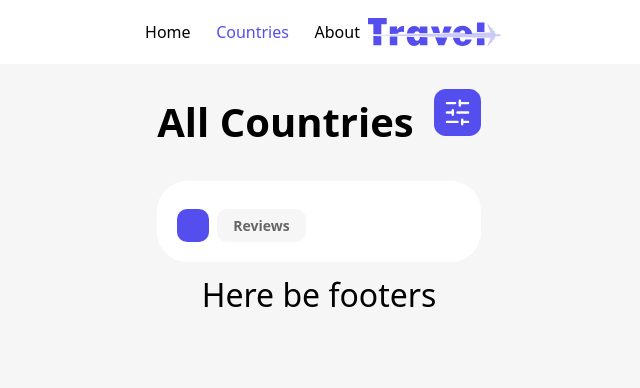
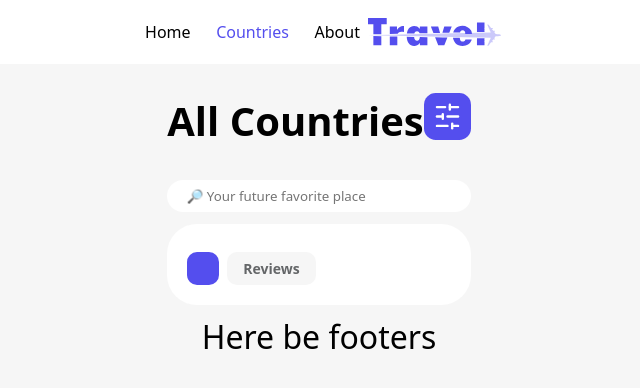
Before and after one commit to ncantarelli/countries-website, a React (Vite) app: page /countries in a window 1280 px wide. Shown: the top 388 px of the page, without its empty margins (321-961 px from the left). Built offline with nearby package versions, Linux system fonts and the light colour scheme; no server answers.

Commit message:
Initial search bar works but still doesn't show results on page.

```diff
--- a/src/components/MyNavbar.tsx
+++ b/src/components/MyNavbar.tsx
@@ -9,7 +9,7 @@ function MyNavbar() {
                 <NavLink to="countries">Countries</NavLink>
                 <NavLink to="about">About</NavLink>
             </div>
-            <img src="../src/assets/logo.svg" alt='Travel Logo'/>
+            <img src="../src/assets/logo.svg" alt='Travel Logo' />
         </nav>
     );
 }
--- /dev/null
+++ b/src/components/SearchBar.tsx
@@ -0,0 +1,15 @@
+import React, { ChangeEvent } from 'react'
+
+interface SearchBarProps {
+    inputChangeHandler: (event: ChangeEvent<HTMLInputElement>) => void;
+};
+
+const SearchBar = ({inputChangeHandler}: SearchBarProps) => {
+  return (
+      <>
+          <input type='text' placeholder=' &#x1F50E; Your future favorite place' onChange={inputChangeHandler}></input>
+    </>
+  )
+}
+
+export default SearchBar
--- a/src/style/styles.css
+++ b/src/style/styles.css
@@ -37,7 +37,7 @@ nav a:hover {
 }
 
 h1 {
-    margin-top: 3.50vh; /* This is 30px moved to viewport height */
+    margin-top: 3.60vh; /* This is 30px moved to viewport height */
     margin-bottom: 2.50vh; /* This is 20px moved to viewport height */
     margin-left: 1vw; /* This is 17.1px moved to viewport height */
     margin-right: 1vw; /* This is 17.1px moved to viewport height */
@@ -91,12 +91,18 @@ footer {
 .HeaderContainer h1 {
     /* display: flex; */
     /* align-items: flex-start; */
-    margin: 30px 20px 20px 0px;
+    margin: 3.60vh 0px 20px 0px;
     font-size: 40px;
 }
 
 .HeaderContainer img {
-    margin-top: 3.15vh;
+    margin-top: 3.60vh;
+}
+
+input {
+    border-radius: 30px;
+    padding: 7px 16px 7px 16px;
+    margin: 0 20px 0 20px;
 }
 
 .CardContainer {
@@ -104,7 +110,6 @@ footer {
     flex-direction: column;
     gap: 12px;
 }
-
 
 .CardContainer p {
     font-size: 0.875rem;
@@ -126,7 +131,7 @@ footer {
     border-radius: 30px;
     gap: 1vh;
     padding: 20px;
-    margin: 0 20px 0 20px;
+    margin: 0px 20px 0 20px;
 }
 
 .CountryTags {
--- a/src/views/Countries.tsx
+++ b/src/views/Countries.tsx
@@ -1,4 +1,5 @@
-import React, { useEffect, useState } from 'react';
+import React, { ChangeEvent, useEffect, useState } from 'react';
+import SearchBar from '../components/SearchBar';
 
 
 interface CountryType {
@@ -28,6 +29,8 @@ function Countries() {
         }
     ]);
 
+    const [inputText, setInputText] = useState("");
+
     const fetchCountries = async () => {
         try {
             const response = await fetch("https://restcountries.com/v3.1/independent?status=true");
@@ -48,9 +51,18 @@ function Countries() {
         };
     };
 
+    const inputChangeHandler = (event: ChangeEvent<HTMLInputElement>) => {
+        console.log('event.target.value :>> ', event.target.value);
+        const text = event.target.value;
+        setInputText(text);
+    };
 
-
-
+    const filteredCountries = countries.filter((country) => {
+        const normalizedCountryName = country.name.common.toLowerCase();
+        const normalizedInputText = inputText.toLowerCase()
+        return normalizedCountryName.includes(normalizedInputText);
+    });
+    console.log('filteredCountries :>> ', filteredCountries);
 
     useEffect(() => {
       fetchCountries();
@@ -62,6 +74,8 @@ function Countries() {
                 <h1>All Countries</h1>
                 <img src='../src/assets/filter-icon.svg' height={"47px"} width={"47px"} />
             </div>
+            <SearchBar inputChangeHandler={inputChangeHandler}/>
+            {/* <input type='text' placeholder=' &#x1F50E; Your future favorite place' onChange={inputChangeHandler}></input> */}
             {countries && countries.map((country) => {
                 return <div className="CountryCard" key={country.name?.common}>
                     <h4>{country.name?.common} {country.flag}</h4>
```
